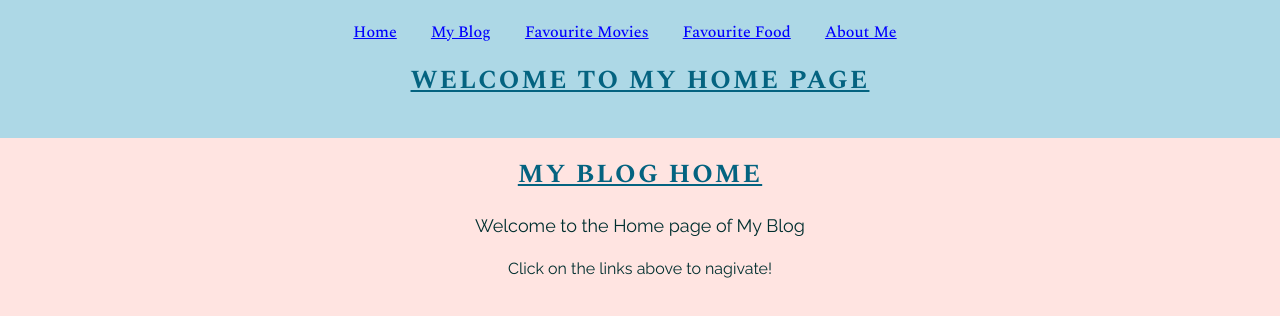
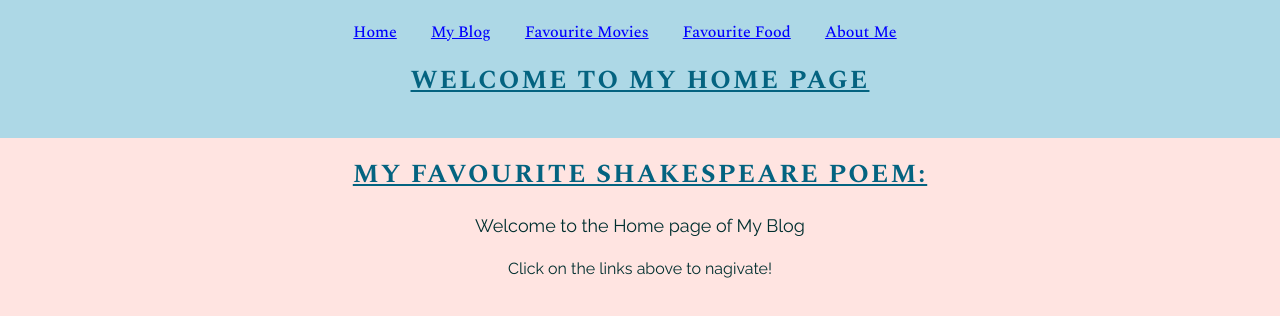
Before and after one commit to leneehe/react-intro, a React (Create React App) app in the folder blog2/: page / in a window 1280 px wide. Shown: the top 316 px of the page. Built offline with nearby package versions, Linux system fonts and the light colour scheme.

Commit message:
Change Home component to regular component and add componentDidMount method

```diff
--- a/blog2/src/App.js
+++ b/blog2/src/App.js
@@ -12,9 +12,19 @@ import {
 
 import './App.css';
 
-const Home = props => (
+class Home extends Component {
+  constructor(props) {
+    super(props)
+  }
+
+  componentDidMount() {
+
+  }
+
+  render() {
+    return (
       <div className="App">
-    <h1 className="App-title">My Blog Home</h1>
+      <h1 className="App-title">My favourite Shakespeare poem:</h1>
       <p className="App-intro">
       Welcome to the Home page of My Blog</p>
       <p>
@@ -22,6 +32,9 @@ const Home = props => (
       </p>
       </div>
     )
+  }
+}
+
 
 const App = props => (
   <Router>
```
Lines whose indentation alone changed are shown as unchanged.
